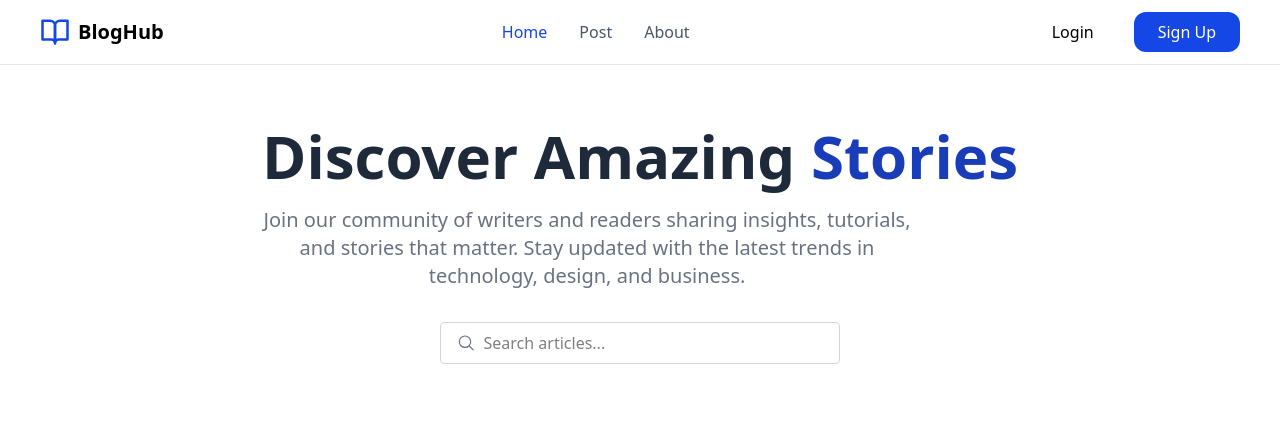
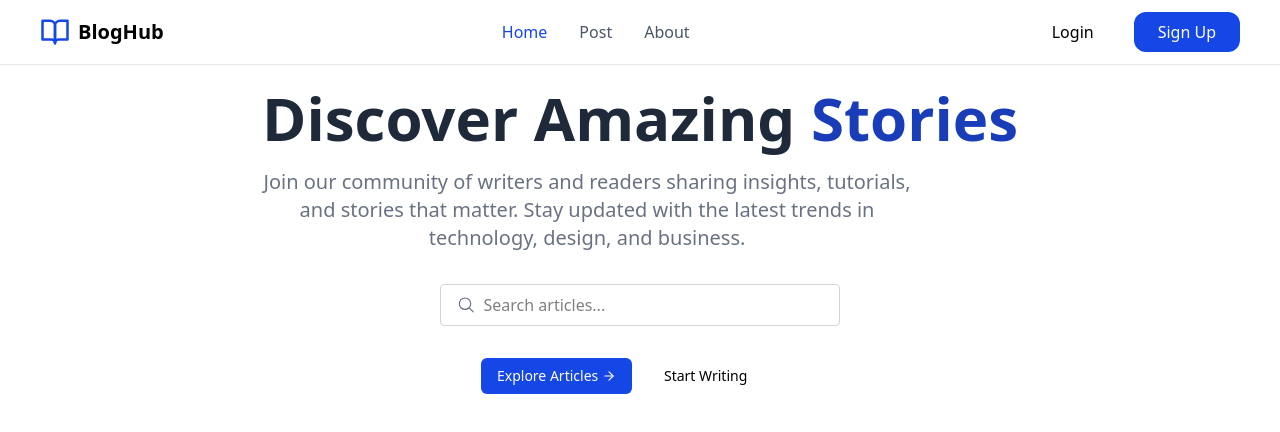
Before and after one commit to Clawz-123/Blog_Frontend, a React (Vite) app: page / in a window 1280 px wide. Shown: the top 432 px of the page. Built offline with nearby package versions, Linux system fonts and the light colour scheme.

Commit message:
created buttons for headers

```diff
--- a/src/pages/Home.jsx
+++ b/src/pages/Home.jsx
@@ -2,6 +2,8 @@ import React from 'react'
 import Header from '../components/Header'
 import Footer from '../components/Footer'
 import { IoSearchOutline } from "react-icons/io5";
+import { FiArrowRight } from "react-icons/fi";
+
 
 const Home = () => {
     return (
@@ -27,6 +29,17 @@ const Home = () => {
                             />
                         </div>
                     </div>
+                    {/* Explore Buttons */}
+                    <div className='flex justify-center'>
+                        <div className='flex justify-center mt-6 gap-4 px-4 py-2 text-sm w-[350px] '>
+                            <button className="w-full flex justify-between items-center  text-white bg-blue-700 hover:bg-blue-800  rounded-md px-4 py-2 transition font-medium transform hover:-translate-y-0.5 duration-200">
+                                Explore Articles <FiArrowRight />
+                            </button>
+                            <button className="w-full text-left text-black hover:bg-amber-600 hover:text-white rounded-md px-4 py-2 transition font-medium">
+                                Start Writing
+                            </button>
+                        </div>
+                    </div>
                 </div>
             </div>
 
```
